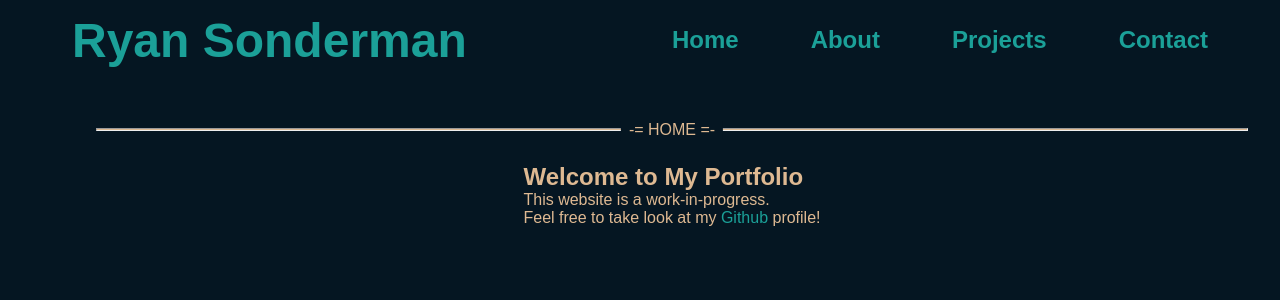
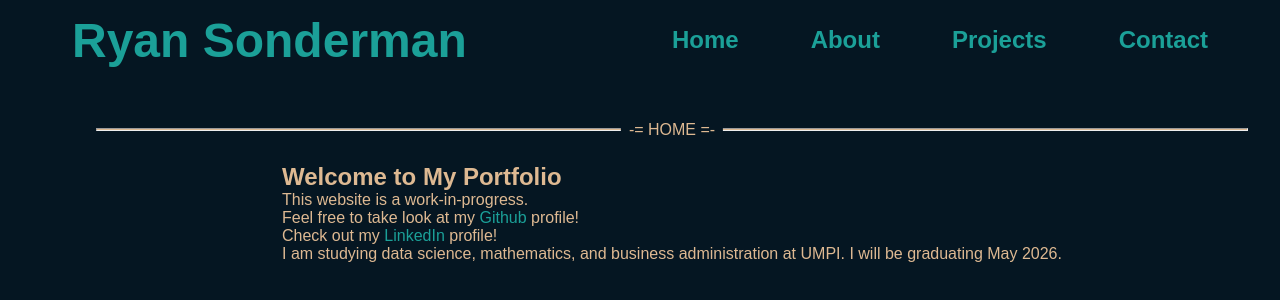
Before and after one commit to RyanSonder/ryansonder.github.io, a plain HTML site: page index.html in a window 1280 px wide. Shown: the top 300 px of the page. Drawn offline with Linux system fonts and the light colour scheme.

Commit message:
add linkedin

```diff
--- a/index.html
+++ b/index.html
@@ -30,6 +30,8 @@
         <h2>Welcome to My Portfolio</h2>
         <p>This website is a work-in-progress.</p>
         <p>Feel free to take look at my <a href="https://github.com/RyanSonder" target="_blank">Github</a> profile!</p>
+        <p>Check out my <a href="https://www.linkedin.com/in/ryan-sonderman/" target="_blank">LinkedIn</a> profile!</p>
+        <p>I am studying data science, mathematics, and business administration at UMPI. I will be graduating May 2026.</p>
       </section>
     </main>
   </body>
```
